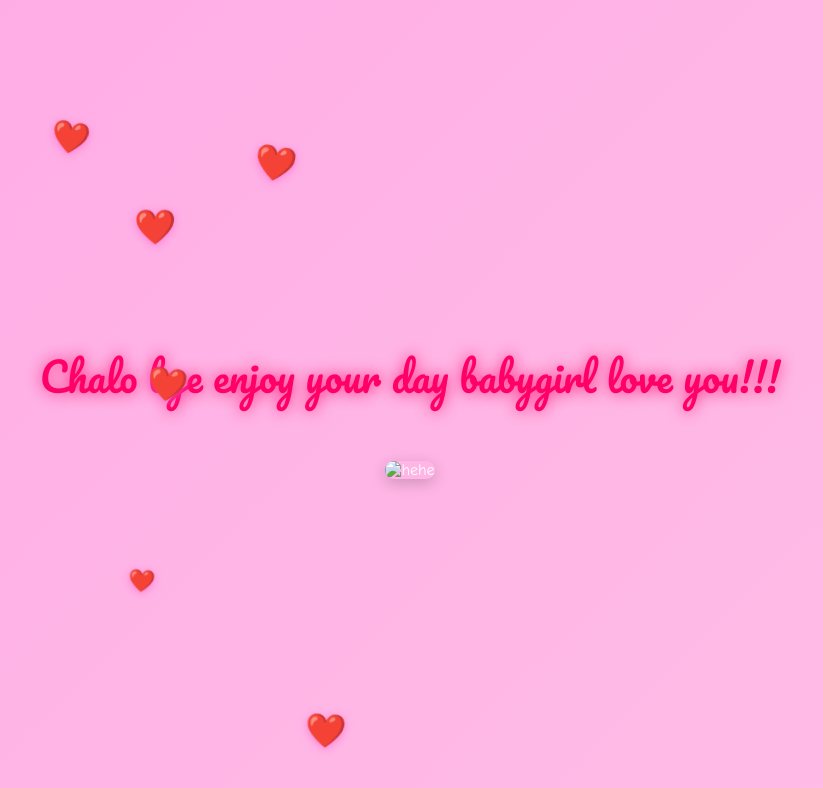
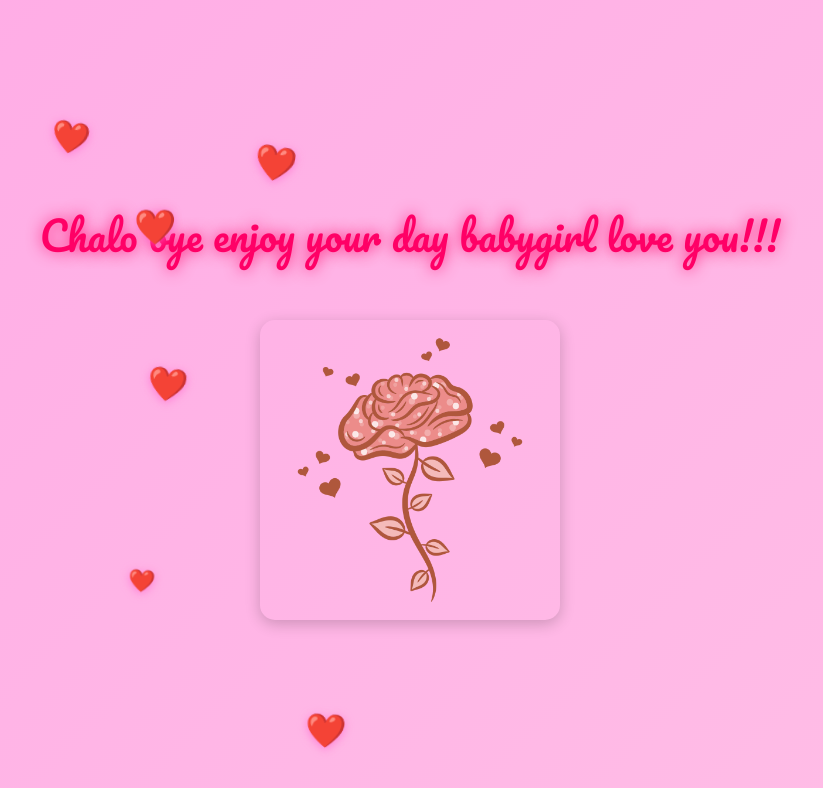
Before and after one commit to Rohan592-bot/her-birthday, a plain HTML site: page goodbye.html in a window 1280 px wide. Shown: the whole page, without its empty margins (230-1053 px from the left). Drawn offline with Linux system fonts and the light colour scheme.

Commit message:
Update goodbye.html

```diff
--- a/goodbye.html
+++ b/goodbye.html
@@ -95,7 +95,7 @@
     </div>
 
     <!-- Centered image added below the message -->
-    <img src="images/rose.png" alt="hehe" class="centered-image">
+    <img src="rose.png" alt="hehe" class="centered-image">
 
     <script>
         // Floating hearts
```
